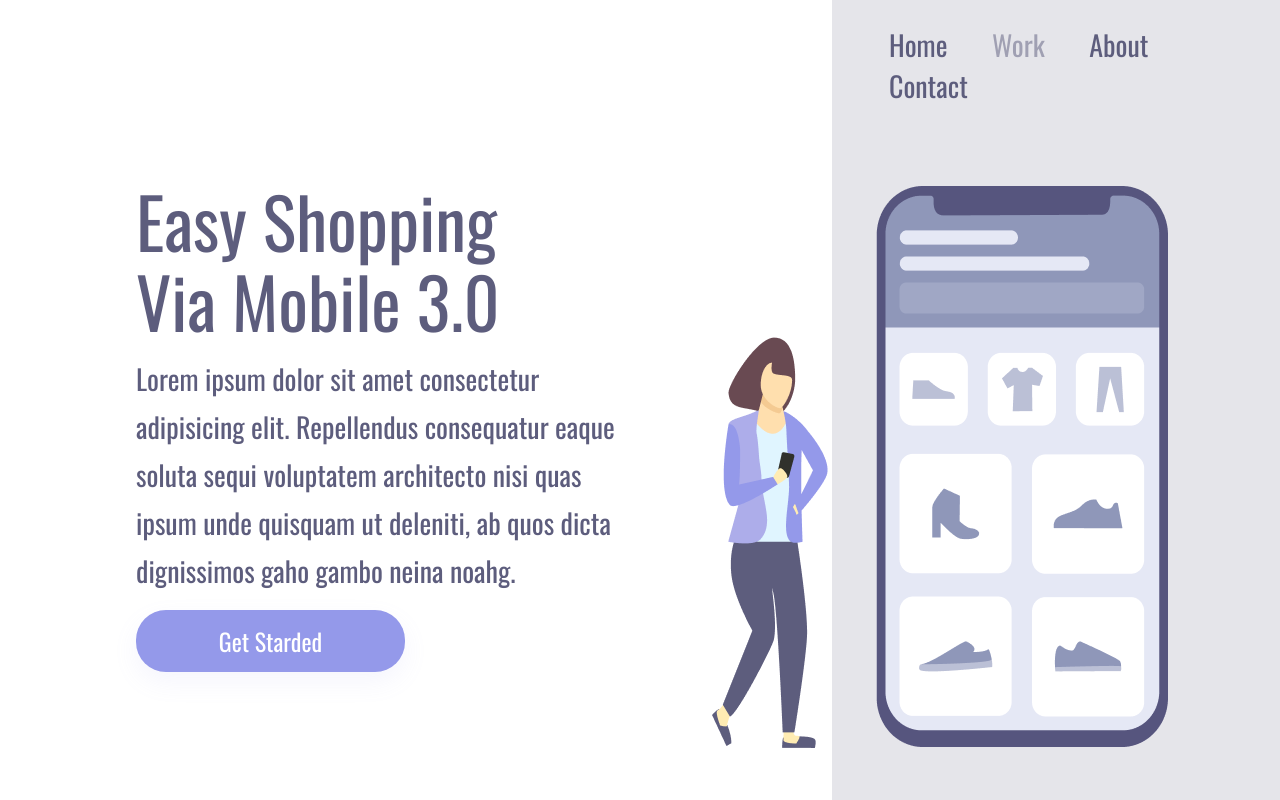
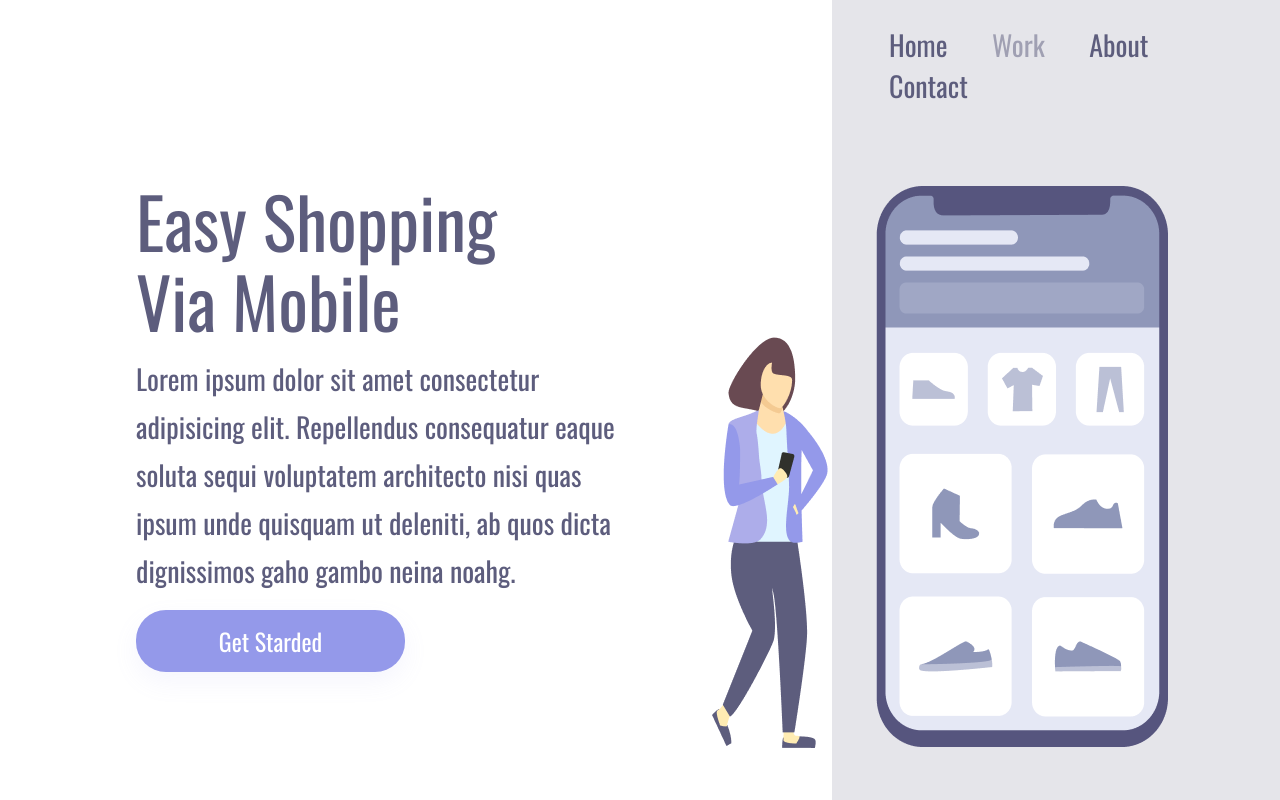
Before and after one commit to victorgarcia10/easy-shopping, a plain HTML site: page index.html in a window 1280 px wide. Drawn offline with nearby package versions, Linux system fonts and the light colour scheme.

Commit message:
alteração do titulo no index.html

```diff
--- a/index.html
+++ b/index.html
@@ -11,7 +11,7 @@
 <body>
     <main>
         <section class="caixa-esquerda">
-            <h1>Easy Shopping Via Mobile 3.0</h1>
+            <h1>Easy Shopping Via Mobile</h1>
 
             <p>Lorem ipsum dolor sit amet consectetur adipisicing elit. Repellendus consequatur eaque soluta sequi voluptatem architecto nisi quas ipsum unde quisquam ut deleniti, ab quos dicta dignissimos gaho gambo neina noahg.</p>
 
```
